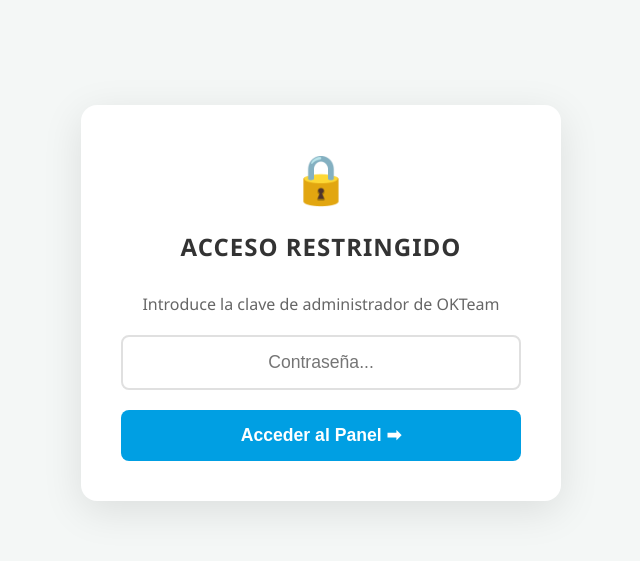
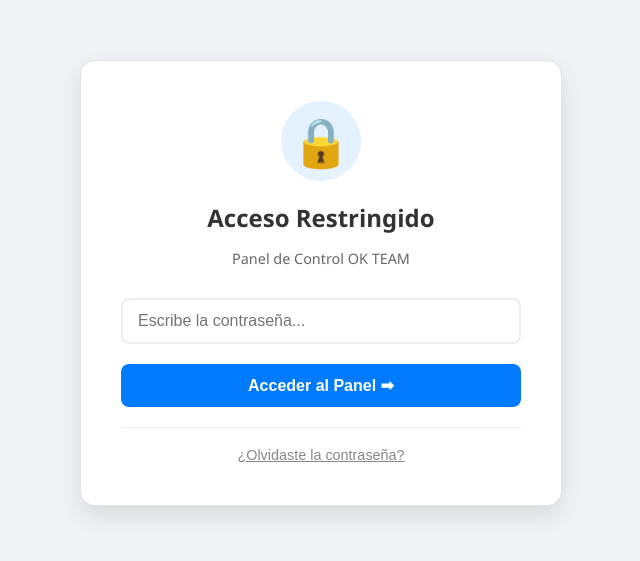
Before and after one commit to FrancoRegg/ok-team-quiz, a React (Vite) app in the folder client/: page /admin in a window 1280 px wide. Shown: the part 117-678 px from the top of the page, without its empty margins (319-959 px from the left). Built offline with nearby package versions, Linux system fonts and the light colour scheme; no server answers.

Commit message:
Password recovery and new style for the component

```diff
--- a/client/src/guards/AdminGuard.jsx
+++ b/client/src/guards/AdminGuard.jsx
@@ -37,25 +37,37 @@ function AdminGuard({ children }){
         }
     }
 
+    // --- LÓGICA DE RECUPERACIÓN ---
+    const handleForgotPassword = () => {
+        alert(
+            "🔐 RECUPERACIÓN DE CONTRASEÑA\n\n" +
+            "Como esta es una aplicación local segura, la contraseña no se envía por email.\n\n" +
+            "PARA VER TU CONTRASEÑA:\n" +
+            "1. Ve a la carpeta del proyecto en tu PC Servidor.\n" +
+            "2. Abre el archivo llamado '.env' con el bloc de notas.\n" +
+            "3. Busca donde dice ADMIN_PASSWORD.\n\n" +
+            "También puedes verla en la pantalla negra (consola) al iniciar el servidor."
+        );
+    }
+
+    // Si está autenticado, mostramos el Panel. Si no, el Login.
+    if (isAuthenticated) {
+        return children;
+    }
+
     return(
-        <div>
-            {isAuthenticated ?
-                children :
-                /* VISTA DE LOGIN */
         <div className="guard-container">
             <div className="login-card">
                 <div className="lock-icon">🔒</div>
+
                 <h2 className="login-title">Acceso Restringido</h2>
-
-                        <p style={{color: '#666', marginBottom: '20px'}}>
-                            Introduce la clave de administrador de OKTeam
-                        </p>
+                <p className="login-subtitle">Panel de Control OK TEAM</p>
 
                 <input
                     className="login-input"
                     name="Password"
                     type="password"
-                            placeholder="Contraseña..."
+                    placeholder="Escribe la contraseña..."
                     value={password}
                     onChange={(e) => setPassword(e.target.value)}
                     onKeyDown={handleKeyDown}
@@ -64,9 +76,14 @@ function AdminGuard({ children }){
                 <button className="btn-access" onClick={handleLogin}>
                     Acceder al Panel ➡
                 </button>
+
+                {/* Enlace de recuperación */}
+                <div className="forgot-section">
+                    <button className="btn-forgot" onClick={handleForgotPassword}>
+                        ¿Olvidaste la contraseña?
+                    </button>
                 </div>
             </div>
-            }
         </div>
     )
 }
--- a/client/src/styles/AdminGuard.css
+++ b/client/src/styles/AdminGuard.css
@@ -1,75 +1,101 @@
+/* Contenedor principal: Centrado perfecto */
 .guard-container {
     display: flex;
     justify-content: center;
     align-items: center;
-    min-height: 100vh;
-    background-color: var(--bg-color);
-    padding: 20px;
+    height: 100vh;
+    background-color: #f0f2f5;
+    font-family: 'Segoe UI', Tahoma, Geneva, Verdana, sans-serif;
 }
 
-/* --- La tarjeta de login --- */
+/* Tarjeta de Login */
 .login-card {
     background: white;
     padding: 40px;
-    border-radius: 16px;
-    box-shadow: 0 10px 40px rgba(0,0,0,0.1);
+    border-radius: 15px;
+    box-shadow: 0 10px 25px rgba(0,0,0,0.1);
+    text-align: center;
     width: 100%;
-    max-width: 400px;
-    text-align: center;
-    animation: fadeIn 0.5s ease-out;
+    max-width: 400px; /* Ancho máximo para que no se estire en pantallas grandes */
+    border: 1px solid #e1e4e8;
 }
 
+/* Icono del candado */
 .lock-icon {
     font-size: 3rem;
-    margin-bottom: 20px;
-    display: block;
+    margin-bottom: 15px;
+    background-color: #e3f2fd;
+    width: 80px;
+    height: 80px;
+    line-height: 80px;
+    border-radius: 50%;
+    margin-left: auto;
+    margin-right: auto;
 }
 
 .login-title {
-    color: var(--secondary-dark);
-    margin-bottom: 30px;
-    font-size: 1.5rem;
-    text-transform: uppercase;
-    letter-spacing: 1px;
+    color: #333;
+    margin-bottom: 10px;
 }
 
+.login-subtitle {
+    color: #666;
+    margin-bottom: 30px;
+    font-size: 0.9rem;
+}
+
+/* Input de contraseña */
 .login-input {
     width: 100%;
-    padding: 15px;
+    padding: 12px 15px;
     margin-bottom: 20px;
-    border: 2px solid #e0e0e0;
+    border: 2px solid #eee;
     border-radius: 8px;
-    font-size: 1.1rem;
-    text-align: center;
-    box-sizing: border-box;
-    transition: all 0.2s;
+    font-size: 1rem;
+    box-sizing: border-box; /* Importante para que el padding no rompa el ancho */
+    transition: border-color 0.3s;
 }
 
 .login-input:focus {
-    border-color: var(--primary-blue);
+    border-color: var(--primary-blue, #007bff);
     outline: none;
-    box-shadow: 0 0 0 3px rgba(0,159,227, 0.1);
 }
 
-/* --- Botón de acceso --- */
+/* Botón de Acceder */
 .btn-access {
     width: 100%;
-    padding: 15px;
-    background-color: var(--primary-blue);
+    padding: 12px;
+    background-color: #007bff; /* Azul estándar si no tienes var definida */
     color: white;
     border: none;
     border-radius: 8px;
-    font-size: 1.1rem;
+    font-size: 1rem;
     font-weight: bold;
     cursor: pointer;
-    transition: background 0.2s;
+    transition: background 0.3s;
 }
 
 .btn-access:hover {
-    background-color: #0077A0;
+    background-color: #0056b3;
 }
 
-@keyframes fadeIn {
-    from { opacity: 0; transform: translateY(-20px); }
-    to { opacity: 1; transform: translateY(0); }
+/* Botón de "Olvidé contraseña" (NUEVO) */
+.forgot-section {
+    margin-top: 20px;
+    border-top: 1px solid #eee;
+    padding-top: 15px;
 }
+
+.btn-forgot {
+    background: none;
+    border: none;
+    color: #888;
+    text-decoration: underline;
+    cursor: pointer;
+    font-size: 0.9rem;
+    transition: color 0.3s;
+}
+
+.btn-forgot:hover {
+    color: #555;
+}
```
Lines whose indentation alone changed are shown as unchanged.
